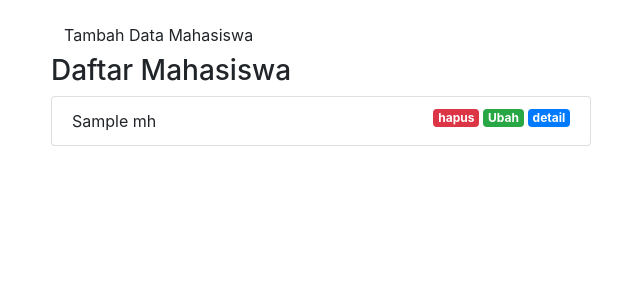
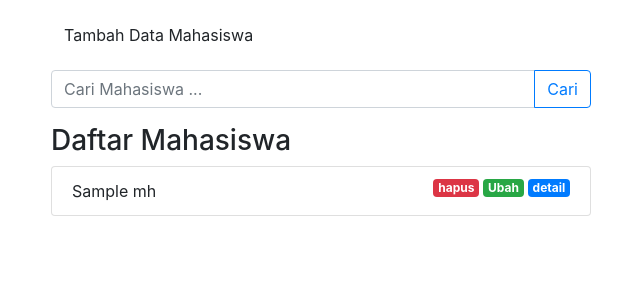
Before and after one commit to fatkulumar/belajar_mvc, a PHP site: the page made by app/views/mahasiswa/index.php in a window 1280 px wide. Shown: the part 56-356 px from the top of the page, without its empty margins (34-674 px from the left). Run offline with PHP 8.4, Linux system fonts and the light colour scheme; the template is opened without the code that fills it: most values are stand-ins (such as "Sample title", 1, 10 or a date in 2020); some libraries are stand-ins or nearby versions.

Commit message:
Siap Di Pakai

```diff
--- a/app/views/mahasiswa/index.php
+++ b/app/views/mahasiswa/index.php
@@ -4,23 +4,43 @@
         <div class="col-lg-6">
             <?php Flasher::flash(); ?>
         </div>
+
+    <div class="row mb-3">
+        <div class="col-lg-6">
+            <button type="button" class="tombolTambahData btn btn primary" id="tombolTambahData" data-toggle="modal" data-target="#formModal">
+                Tambah Data Mahasiswa
+            </button>
+        </div>
+    </div>
+
+    <div class="row mb-3">
+        <div class="col-lg-6">
+            <form action="<?= BASEURL; ?>/mahasiswa/cari" method="POST">
+                <div class="input-group">
+                    <input type="text" class="form-control" placeholder="Cari Mahasiswa ..." name="keyword" id="keyword" autocomplete="off">
+                        <div class="input-group-append">
+                            <button class="btn btn-outline-primary" type="submit" id="tombolCari">Cari</button>
+                        </div>
+                </div>
+            </form>
+        </div>
+    </div>
+
+
     <div class="row">
         <divv class="col-lg-6">
 
-        <button type="button" class="tombolTambahData btn btn primary" id="tombolTambahData" data-toggle="modal" data-target="#formModal">
-            Tambah Data Mahasiswa
-        </button>
 
             <h3> Daftar Mahasiswa </h3>
                 <ul class="list-group">
                     <?php foreach($data['mhs'] as $mhs): ?>
                        <li class="list-group-item">
                            <?= $mhs['nama'] ?>
-    <a href="<?= BASEURL ?>/mahasiswa/detail/<?= $mhs['id'] ?>"class="badge badge-primary float-right ml-1">detail</a>
-    <a href="<?= BASEURL ?>/mahasiswa/ubah/<?= $mhs['id'] ?>"class="tampilModalUbah badge badge-success float-right ml-1" data-toggle="modal" data-target="#formModal" data-id="<?= $mhs['id'] ?>">Ubah</a>
-    <a href="<?= BASEURL ?>/mahasiswa/hapus/<?= $mhs['id'] ?>"class="badge badge-danger float-right ml-1" onclick="return confirm('yakin?')">hapus</a>
+                                <a href="<?= BASEURL ?>/mahasiswa/detail/<?= $mhs['id'] ?>"class="badge badge-primary float-right ml-1">detail</a>
+                                <a href="<?= BASEURL ?>/mahasiswa/ubah/<?= $mhs['id'] ?>"class="tampilModalUbah badge badge-success float-right ml-1" data-toggle="modal" data-target="#formModal" data-id="<?= $mhs['id'] ?>">Ubah</a>
+                                <a href="<?= BASEURL ?>/mahasiswa/hapus/<?= $mhs['id'] ?>"class="badge badge-danger float-right ml-1" onclick="return confirm('yakin?')">hapus</a>
+                            <?php endforeach ?>
                         </li>
-                    <?php endforeach ?>
                 </ul>
         </div>
     </div>
--- a/public/js/script.js
+++ b/public/js/script.js
@@ -17,8 +17,6 @@ $(function() {
         $('.modal-body form').attr('action', 'http://localhost/latihan/belajar_mvc/public/mahasiswa/ubah')
         const id = $(this).data('id');
 
-        console.log(id);
-
         $.ajax({
             url: 'http://localhost/latihan/belajar_mvc/public/mahasiswa/getUbah',
             data: {id : id},
```
Also changed, not shown: app/controllers/Mahasiswa.php (+9 -0 lines), app/models/Mahasiswa_model.php (+9 -0 lines).
